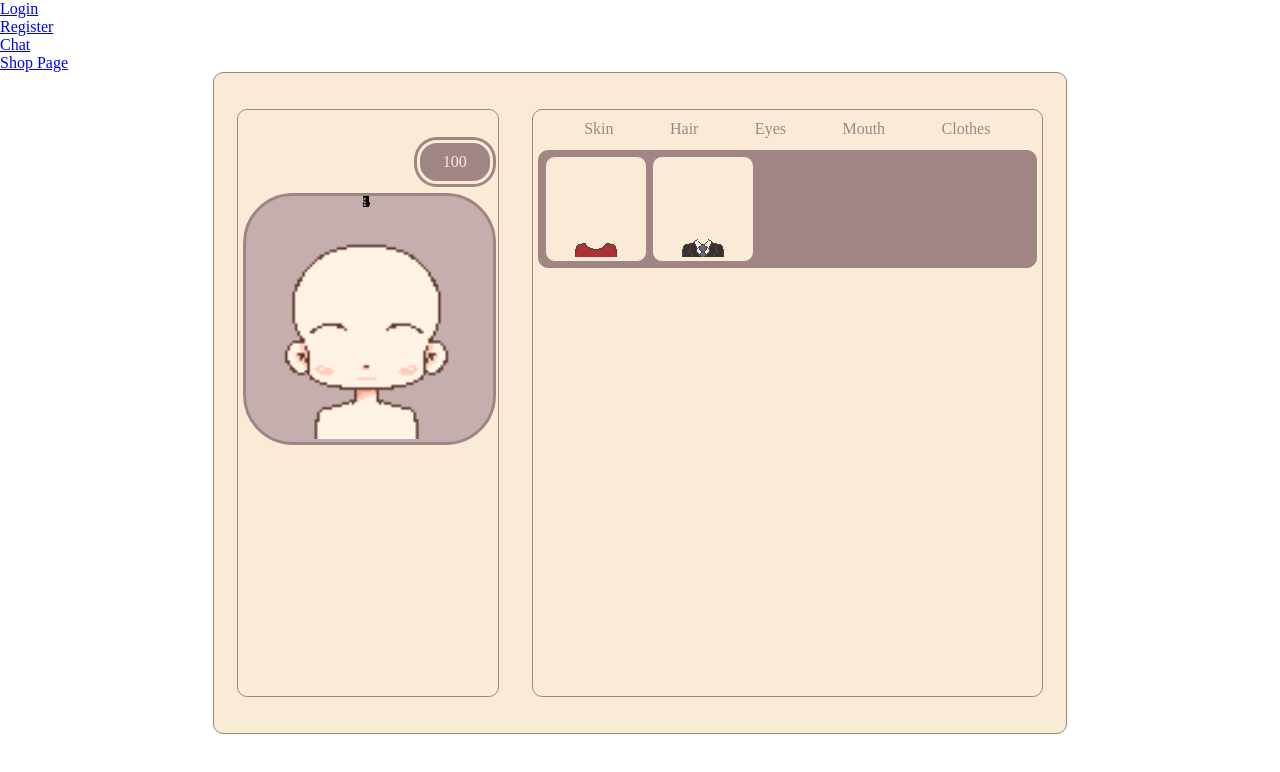
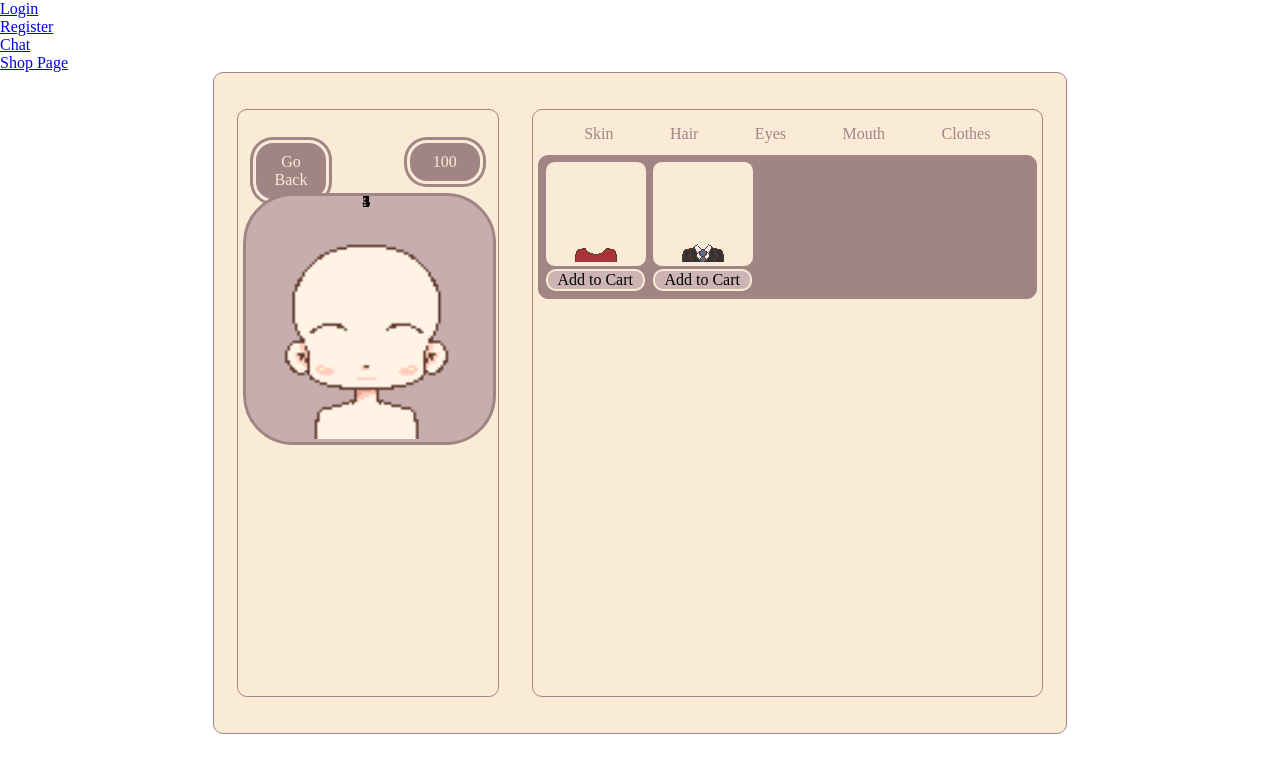
Before and after one commit to ZhijieK/CS_Capstone-Gamified-Chatroom, a React (Vite) app: page /shop_page/clothes in a window 1280 px wide. Shown: the top 772 px of the page. Built offline with nearby package versions, Linux system fonts and the light colour scheme.

Commit message:
added button to navigate back

```diff
--- a/src/components/cssFile/shopPage.css
+++ b/src/components/cssFile/shopPage.css
@@ -29,10 +29,9 @@
   position: relative;
 }
 
-.coinCont {
+.coinCont,
+.goBack {
   margin-top: 10%;
-  margin-right: 10px#f00;
-  float: right;
   background-color: #a18585;
   color: #faebd7;
   padding: 10px;
@@ -40,6 +39,25 @@
   border-radius: 20px;
   border: 3px solid #faebd7; /* Outer border */
   box-shadow: 0 0 0 3px #a18585; /* Inner border */
+}
+
+.coinCont {
+  float: right;
+  margin-right: 10px;
+}
+
+.goBack {
+  float: left;
+  margin-left: 10px;
+
+  a {
+    text-decoration: none;
+    color: #faebd7;
+  }
+}
+
+.goBack:hover {
+  background-color: #c6aeae;
 }
 
 .itemCont {
@@ -69,12 +87,13 @@
 .tabName {
   margin: 5px;
   display: flex;
-  height: 25px;
+  height: 30px;
   justify-content: space-evenly;
   overflow: auto;
 }
 
 .tabLinks {
+  margin-top: 5px;
   a:link {
     text-decoration: none;
     color: #a18585;
@@ -110,3 +129,11 @@
   border: 1px solid #a18585;
   border-radius: 10px;
 }
+
+.addToCartButton {
+  margin: 2px 1px;
+  width: 95px;
+  background-color: #cdb4b4;
+  border-radius: 10px;
+  border: 2px solid antiquewhite;
+}
--- a/src/components/shopComponents/ShopTabs.jsx
+++ b/src/components/shopComponents/ShopTabs.jsx
@@ -11,10 +11,12 @@ const ShopTabs = () => {
   const category = useParams();
   // console.log(category)
 
+  //filter items for the specific catergory
   const items = ShopItems.filter(
     (item) => item.itemCategory === category.category
   );
 
+  //handle click selection
   let handleItemSelection = (clickedItem) => {
     const allItems = document.querySelectorAll(".indItem");
     allItems.forEach((item) => {
@@ -25,11 +27,12 @@ const ShopTabs = () => {
       }
     });
 
-    //selects the container
+    //selects the container that will hold the item
     const itemToAppear = document.querySelector(
       `.${clickedItem.item.itemCategory}Cont`
     );
 
+    //checks if there is an item already in the container
     // console.log(itemToAppear.hasChildNodes());
     if (itemToAppear.hasChildNodes()){
         // console.log("true, item removed")
@@ -37,23 +40,34 @@ const ShopTabs = () => {
         itemToAppear.removeChild(itemToAppear.lastChild)
     }
 
+    //if yes, remove item from container and add selected item
     let itemToAppearImg = document.createElement("img");
     itemToAppearImg.src = clickedItem.item.image.props.src;
     itemToAppear.appendChild(itemToAppearImg);
+
+    //displays the add to cart field
   };
 
   let choiceBoxes = items.map((item) => (
-    <div
-      className="indItem"
-      key={item.itemName}
-      id={item.itemName}
-      onClick={(event) => handleItemSelection({ item })}
+    <div>
+        {/* image item */}
+        <div className="indItem"
+        key={item.itemName}
+        id={item.itemName}
+        onClick={(event) => handleItemSelection({ item })}
     >
       {item.image}
+        </div>
+        <div className="addToCartButton">
+            Add to Cart
+        </div>
     </div>
   ));
 
-  return <div className="choiceBoxCont">{choiceBoxes}</div>;
+  return (
+    <div className="choiceBoxCont">
+        {choiceBoxes}
+    </div>);
 };
 
 export default ShopTabs;
--- a/src/pages/ShopPage.jsx
+++ b/src/pages/ShopPage.jsx
@@ -51,6 +51,7 @@ const ShopPage = () => {
   return (
     <div className="view">
       <div className="charaScreen">
+        <div className="goBack"> <Link to="../">  Go Back </Link> </div>
         <div className="coinCont"> {coinAmount} </div>
         <div className="itemCont backgroundFill"></div>
         <div className="skinCont itemCont">{ShopItems[9].image}</div>
```
